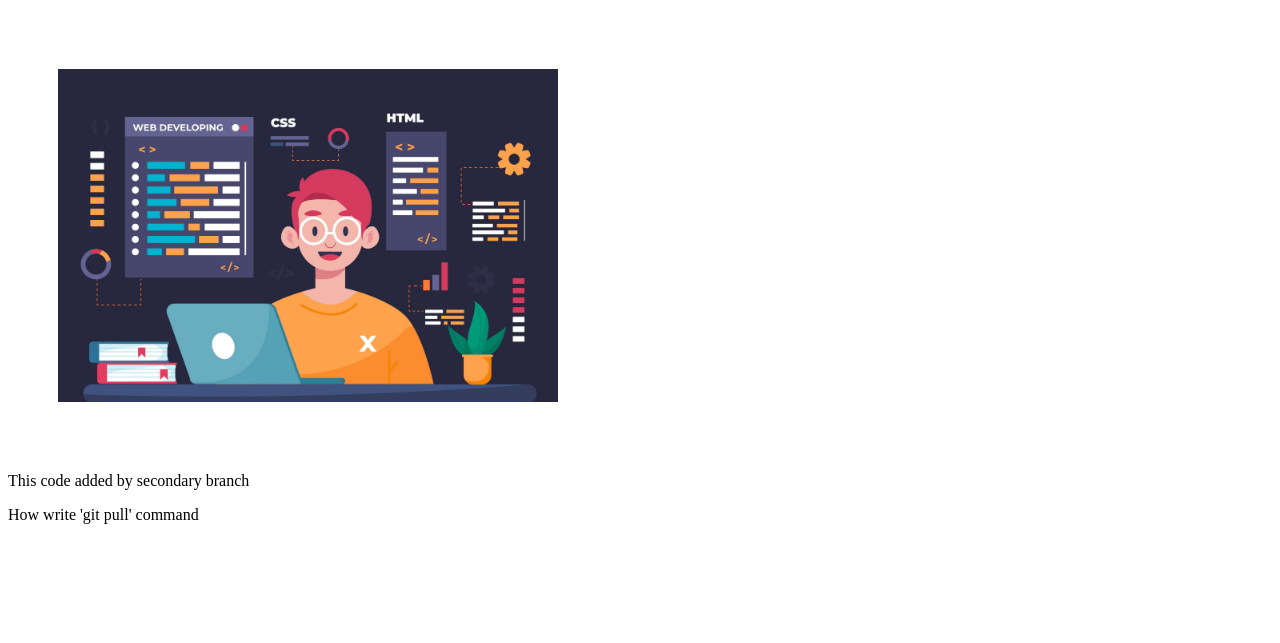
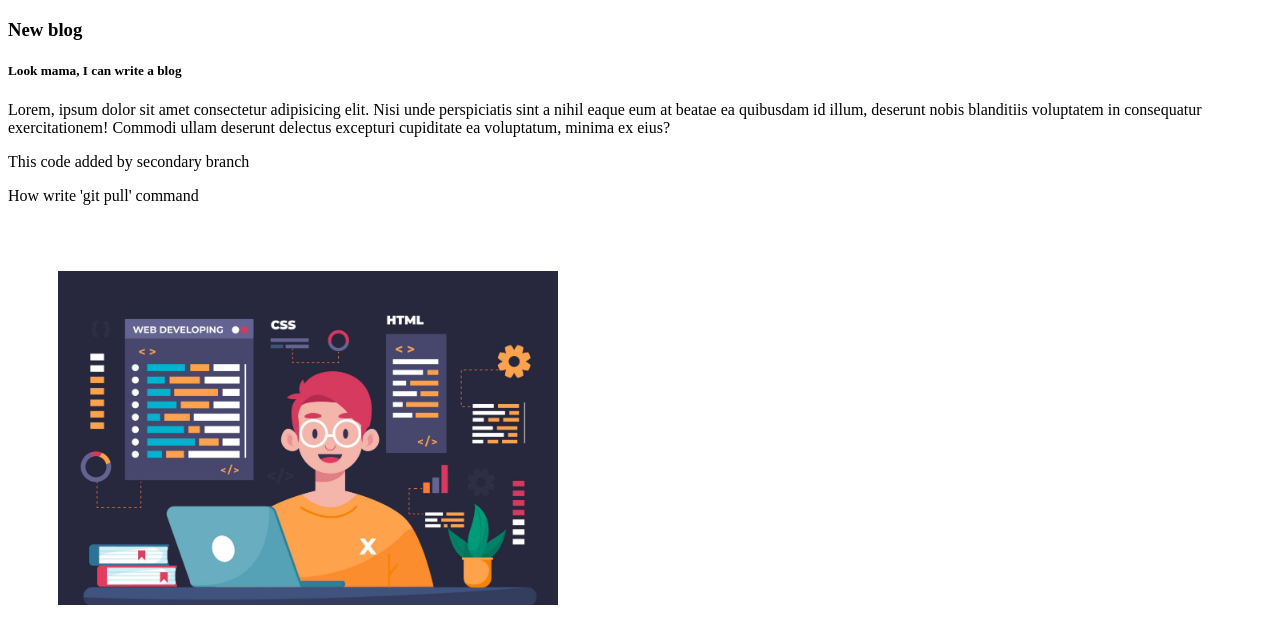
Before and after one commit to masumbillah99/explore-git-github, a plain HTML site: page index.html in a window 1280 px wide. Shown: the part 61-704 px from the top of the page. Drawn offline with Linux system fonts and the light colour scheme.

Commit message:
new blogg added

```diff
--- a/index.html
+++ b/index.html
@@ -16,9 +16,18 @@
 
 <body>
     <h1>Secondary branch</h1>
-    <img class="dev" src="./images/developer.jpg" alt="">
+    <div>
+        <h3>New blog</h3>
+        <h5>Look mama, I can write a blog</h5>
+        <p>
+            Lorem, ipsum dolor sit amet consectetur adipisicing elit. Nisi unde perspiciatis sint a nihil eaque eum at
+            beatae ea quibusdam id illum, deserunt nobis blanditiis voluptatem in consequatur exercitationem! Commodi
+            ullam deserunt delectus excepturi cupiditate ea voluptatum, minima ex eius?
+        </p>
+    </div>
     <p>This code added by secondary branch</p>
     <p>How write 'git pull' command</p>
+    <img class="dev" src="./images/developer.jpg" alt="">
 </body>
 
 </html>
```
